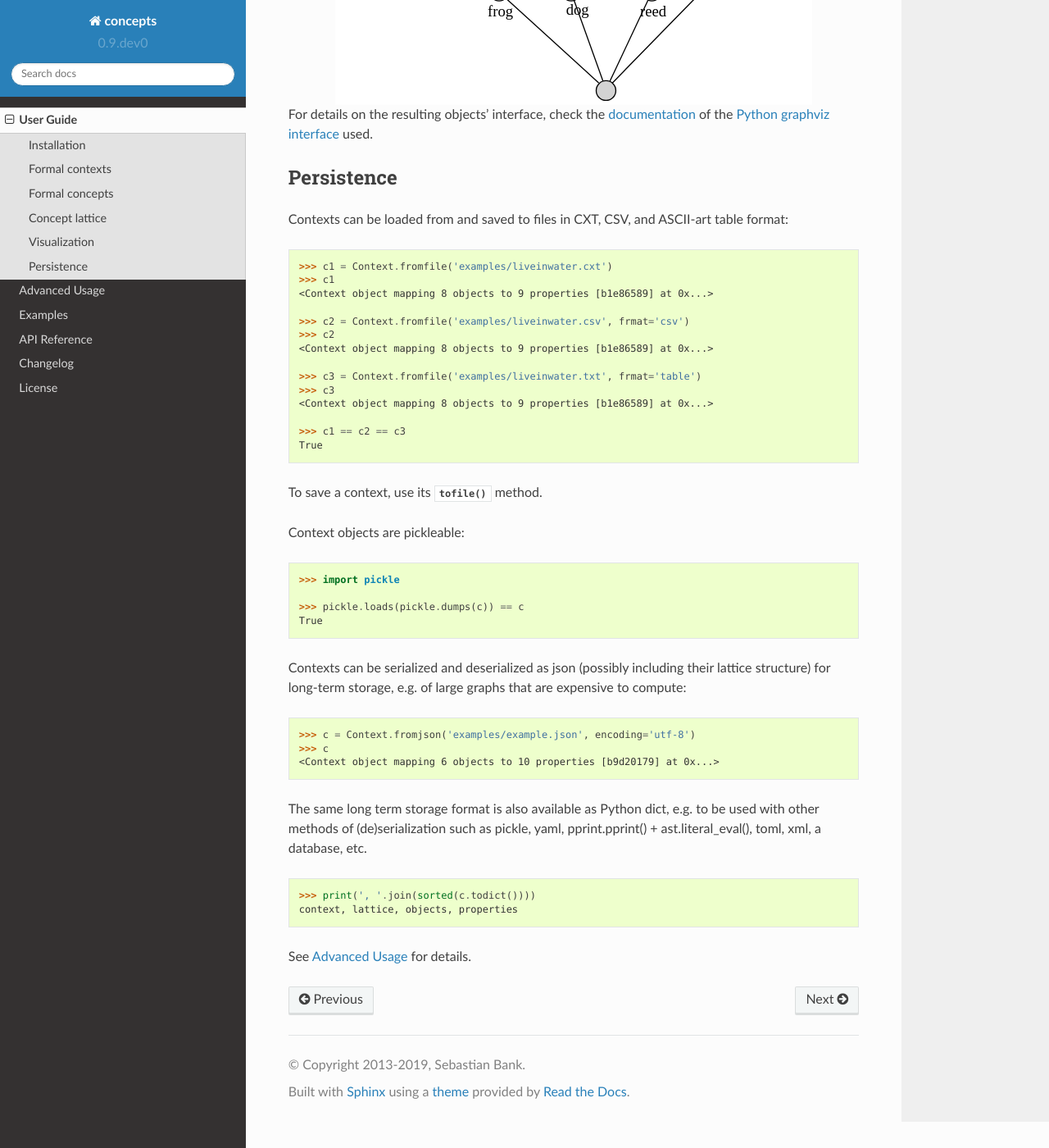
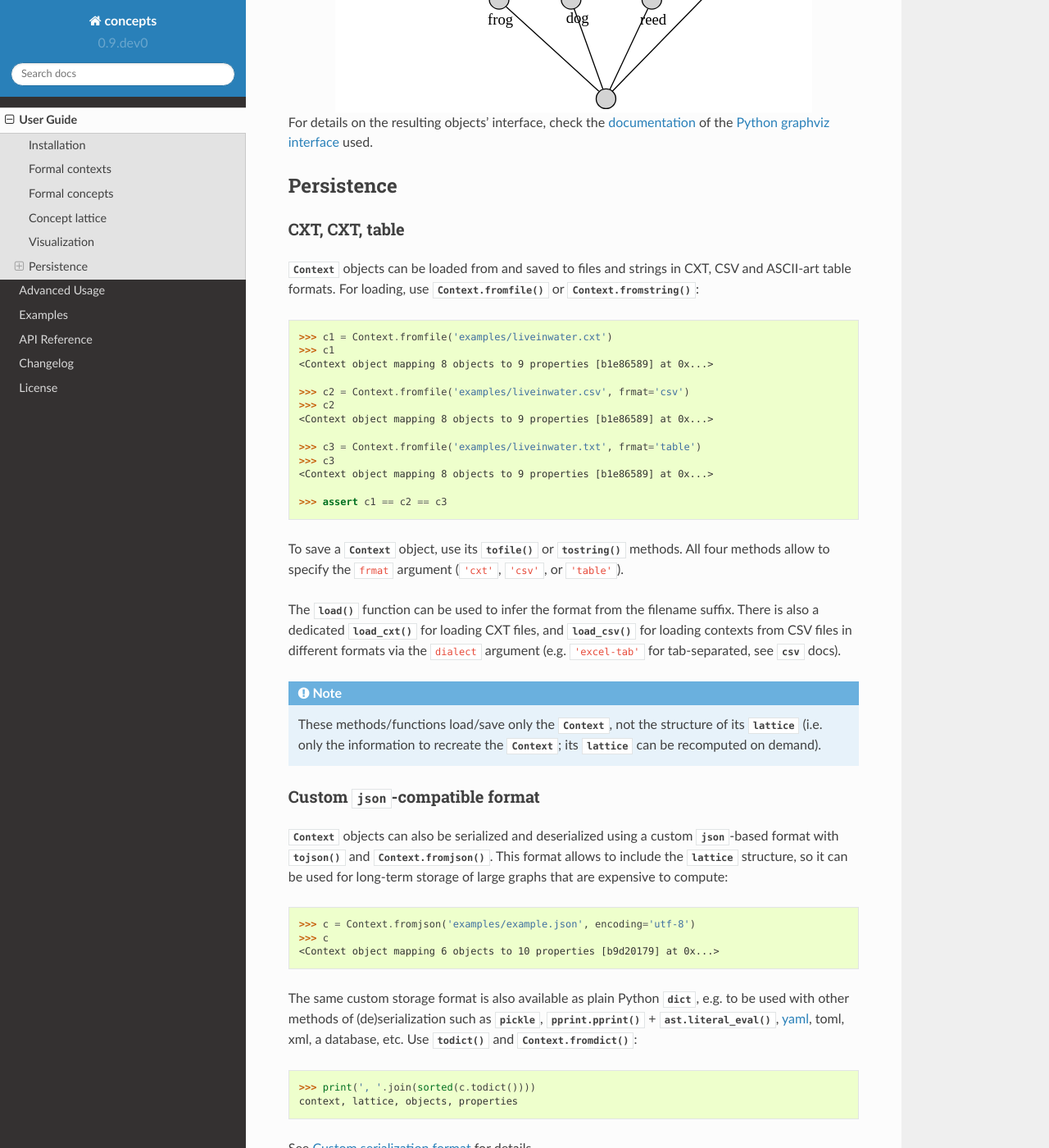
Before and after one commit to xflr6/concepts, a Sphinx documentation site: the page built from docs/manual.rst, in a window 1280 px wide and 1400 px high, scrolled down 6518 px. Shown: the whole window at 82% size. Built offline with Sphinx 7.4.7 and the Read the Docs theme 2.0.0, drawn with Linux system fonts in a browser that asks for light colours; some of the changed text lies outside the part shown.

Commit message:
extend and improve docs (fix Lattice equivalence description)

```diff
--- a/docs/manual.rst
+++ b/docs/manual.rst
@@ -35,11 +35,13 @@
 Formal contexts
 ---------------
 
-With Concepts, formal contexts can be created from a string with an ASCII-art
-style **cross-table**. The objects and properties will simply be represented by
-strings. Separate the property columns with *pipe* symbols (``|``), create one
-row for each objects, one column for each property, and indicate the presence
-of a property with the character ``X``.
+With :mod:`concepts`, formal contexts (:class:`.Context` objects) can be
+created from a string with an ASCII-art style **cross-table**.
+The :attr:`~.Context.objects` and :attr:`~.Context.properties` will simply be
+represented by strings.
+Separate the property columns with *pipe* symbols (``'|'``), create one row for
+each objects, one column for each property, and indicate the presence of a
+property with the character ``'X'``.
 
 Note that the object and property names need to be *disjoint* to uniquely
 identify them.
@@ -61,8 +63,8 @@
 You can also load contexts from files in different **plain-text formats**, see
 below.
 
-After creation, the parsed content of the table is available on the **context
-object**.
+After creation, the parsed content of the table is available on the
+:class:`.Context` object.
 
 .. code:: python
 
@@ -76,9 +78,9 @@
     [(True, True, True, False), (True, True, False, False), (False, False, False, True)]
 
 
-The context object can be queried to return the **common properties** for a
-collection of objects (common *intent*, :meth:`~.Context.intension`) as well as
-the **common objects** for a collection of properties (common *extent*,
+The :class:`.Context` object can be queried to return the **common properties**
+for a collection of objects (common *intent*, :meth:`~.Context.intension`) as well
+as the **common objects** for a collection of properties (common *extent*,
 :meth:`~.Context.extension`):
 
 .. code:: python
@@ -111,7 +113,7 @@
 
 You can retrieve the **closest matching concept** corresponding to a collection
 of objects or properties with the :meth:`~.Context.__getitem__` method of the
-concept object:
+:class:`.Context` object:
 
 .. code:: python
 
@@ -124,8 +126,9 @@
     >>> c['King Arthur', 'Sir Robin']
     (('King Arthur', 'Sir Robin'), ('human', 'knight'))
 
-Within each context, there is a **maximally general concept** comprising all of
-the objects as extent and having an empty intent (*supremum*).
+Within each :class:`~.Context`, there is a **maximally general
+concept** comprising all of the :attr:`~.Context.objects` as extent and having
+an *empty* intent (*supremum*).
 
 .. code:: python
 
@@ -134,16 +137,16 @@
 
 
 Furthermore there is a **minimally general concept** comprising no object at all
-and having all properties as intent (*infimum*).
+and having all :attr:`~.Context.properties` as intent (*infimum*).
 
 .. code:: python
 
     >>> c['mysterious', 'knight']  # minimal concept, infimum
     ((), ('human', 'knight', 'king', 'mysterious'))
 
-The concepts of a context can be ordered by extent set-inclusion (or dually
-intent set-inclusion). With this (partial) order, they form a *concept lattice*
-having the **supremum** concept (i.e. the tautology) at the top, the **infimum**
+The concepts of a context can be ordered by extent set-inclusion (or, dually,
+by intent set-inclusion). With this (partial) order, they form a *concept lattice*
+(:class:`.Lattice` object) having the :attr:`~.Lattice.supremum` concept (i.e. the tautology) at the top, the :attr:`~.Lattice.infimum`
 concept (i.e. the contradiction) at the bottom, and the other concepts in
 between.
 
@@ -151,9 +154,10 @@
 Concept lattice
 ---------------
 
-The concept :attr:`~.Context.lattice` of a context contains **all pairs of
-objects and properties** (*formal concepts*) that can be retrieved from a formal
-context. You can iterate over the lattice to visit all concepts:
+The concept :attr:`~.Context.lattice` of a :class:`.Context` contains **all
+pairs of objects and properties** (*formal concepts*) that can be retrieved
+from a formal context. You can iterate over the :class:`.Lattice` to
+visit all concepts:
 
 .. code:: python
 
@@ -173,7 +177,8 @@
     ('King Arthur', 'Sir Robin') ('human', 'knight')
     ('King Arthur', 'Sir Robin', 'holy grail') ()
 
-Individual concepts can be retrieved by different means :
+Individual :class:`~.lattices.Concept` objets can be retrieved from the
+:class:`.Lattice` object by different means :
 
 .. code:: python
 
@@ -207,7 +212,7 @@
 Visualization
 -------------
 
-To visualize the lattice, use its :meth:`~.Lattice.graphviz` method:
+To visualize the :class:`.Lattice`, use its :meth:`~.Lattice.graphviz` method:
 
 .. code:: python
 
@@ -309,8 +314,13 @@
 Persistence
 -----------
 
-Contexts can be loaded from and saved to files in CXT, CSV, and ASCII-art table
-format:
+
+CXT, CXT, table
+^^^^^^^^^^^^^^^
+
+:class:`.Context` objects can be loaded from and saved to files and strings in
+CXT, CSV and ASCII-art table formats.
+For loading, use :meth:`.Context.fromfile` or :meth:`.Context.fromstring`:
 
 .. code:: python
 
@@ -326,12 +336,61 @@
     >>> c3  # doctest: +ELLIPSIS
     <Context object mapping 8 objects to 9 properties [b1e86589] at 0x...>
 
-    >>> c1 == c2 == c3
-    True
+    >>> assert c1 == c2 == c3
 
-To save a context, use its :meth:`~.Context.tofile` method.
+To save a :class:`.Context` object, use its :meth:`~.Context.tofile` or
+:meth:`~.Context.tostring` methods.
+All four methods allow to specify the ``frmat`` argument (``'cxt'``, ``'csv'``,
+or ``'table'``).
 
-Context objects are pickleable:
+The :func:`.load` function can be used to infer the format from the filename
+suffix.
+There is also a dedicated :func:`.load_cxt` for loading CXT files, and
+:func:`.load_csv` for loading contexts from CSV files in different formats via
+the ``dialect`` argument (e.g. ``'excel-tab'`` for tab-separated, see
+:mod:`csv` docs).
+
+.. note::
+
+    These methods/functions load/save only the :class:`.Context`, not the
+    structure of its :attr:`~.Context.lattice` (i.e. only the information to
+    recreate the :class:`.Context`; its :attr:`~.Context.lattice` can be
+    recomputed on demand).
+
+
+Custom :mod:`json`-compatible format
+^^^^^^^^^^^^^^^^^^^^^^^^^^^^^^^^^^^^
+
+:class:`.Context` objects can also be serialized and deserialized using a
+custom :mod:`json`-based format with :meth:`~.Context.tojson` and
+:meth:`.Context.fromjson`.
+This format allows to include the :attr:`~.Context.lattice` structure, so it
+can be used for long-term storage of large graphs that are expensive to
+compute:
+
+.. code:: python
+
+    >>> c = Context.fromjson('examples/example.json', encoding='utf-8')
+    >>> c
+    <Context object mapping 6 objects to 10 properties [b9d20179] at 0x...>
+
+The same custom storage format is also available as plain Python :class:`dict`,
+e.g. to be used with other methods of (de)serialization such as :mod:`pickle`,
+:func:`pprint.pprint` + :func:`ast.literal_eval`, yaml_, toml, xml, a database,
+etc. Use :meth:`~.Context.todict` and  :meth:`.Context.fromdict`:
+
+.. code:: python
+
+    >>> print(', '.join(sorted(c.todict())))
+    context, lattice, objects, properties
+
+See :ref:`json_format` for details.
+
+
+With :mod:`pickle`
+^^^^^^^^^^^^^^^^^^
+
+:class:`.Context` objects are also pickleable:
 
 .. code:: python
 
@@ -339,27 +398,6 @@
 
     >>> pickle.loads(pickle.dumps(c)) == c
     True
-
-Contexts can be serialized and deserialized as json (possibly including
-their lattice structure) for long-term storage, e.g. of large graphs that
-are expensive to compute:
-
-.. code:: python
-
-    >>> c = Context.fromjson('examples/example.json', encoding='utf-8')
-    >>> c
-    <Context object mapping 6 objects to 10 properties [b9d20179] at 0x...>
-
-The same long term storage format is also available as Python dict, e.g. to
-be used with other methods of (de)serialization such as pickle, yaml,
-pprint.pprint() + ast.literal_eval(), toml, xml, a database, etc.
-
-.. code:: python
-
-    >>> print(', '.join(sorted(c.todict())))
-    context, lattice, objects, properties
-
-See :ref:`advanced` for details.
 
 
 .. _available from PyPI: https://pypi.org/project/concepts/
```
Also changed, not shown: other parts of docs/manual.rst (+2 -0 lines), concepts/__init__.py (+14 -2 lines), docs/api.rst (+12 -5 lines), 2 other files.
